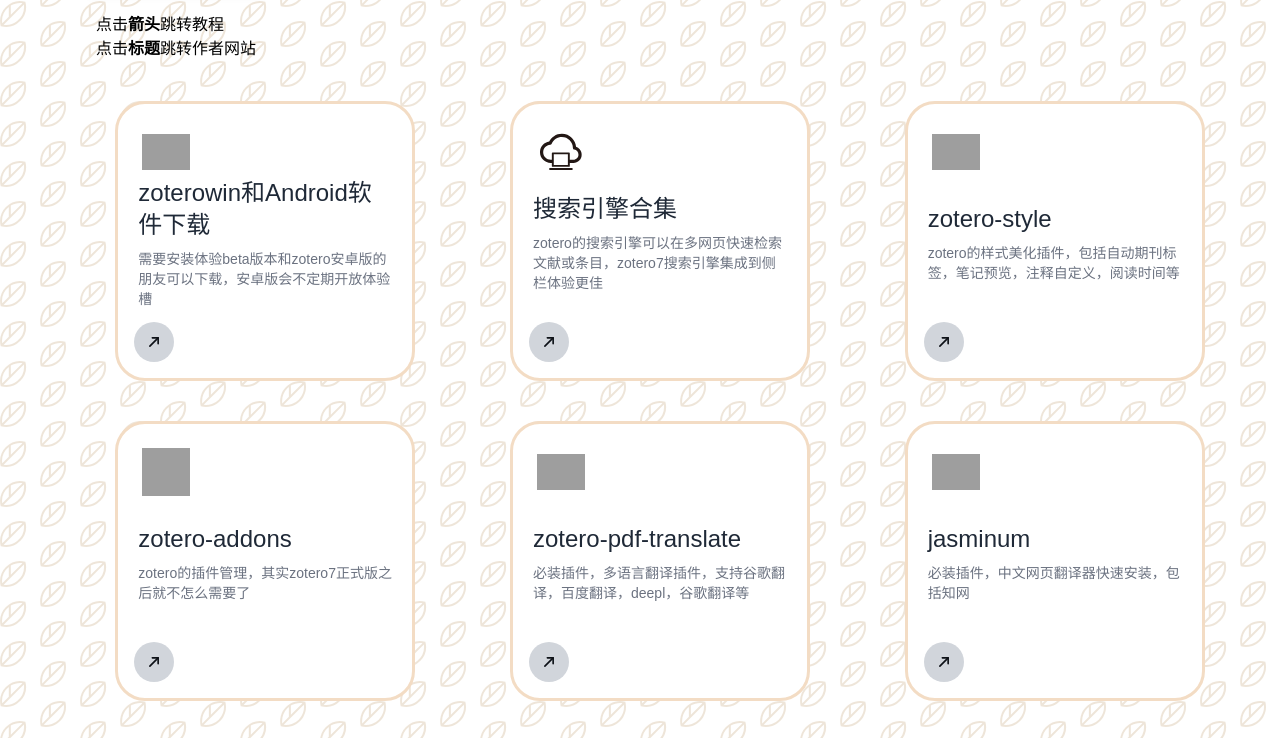
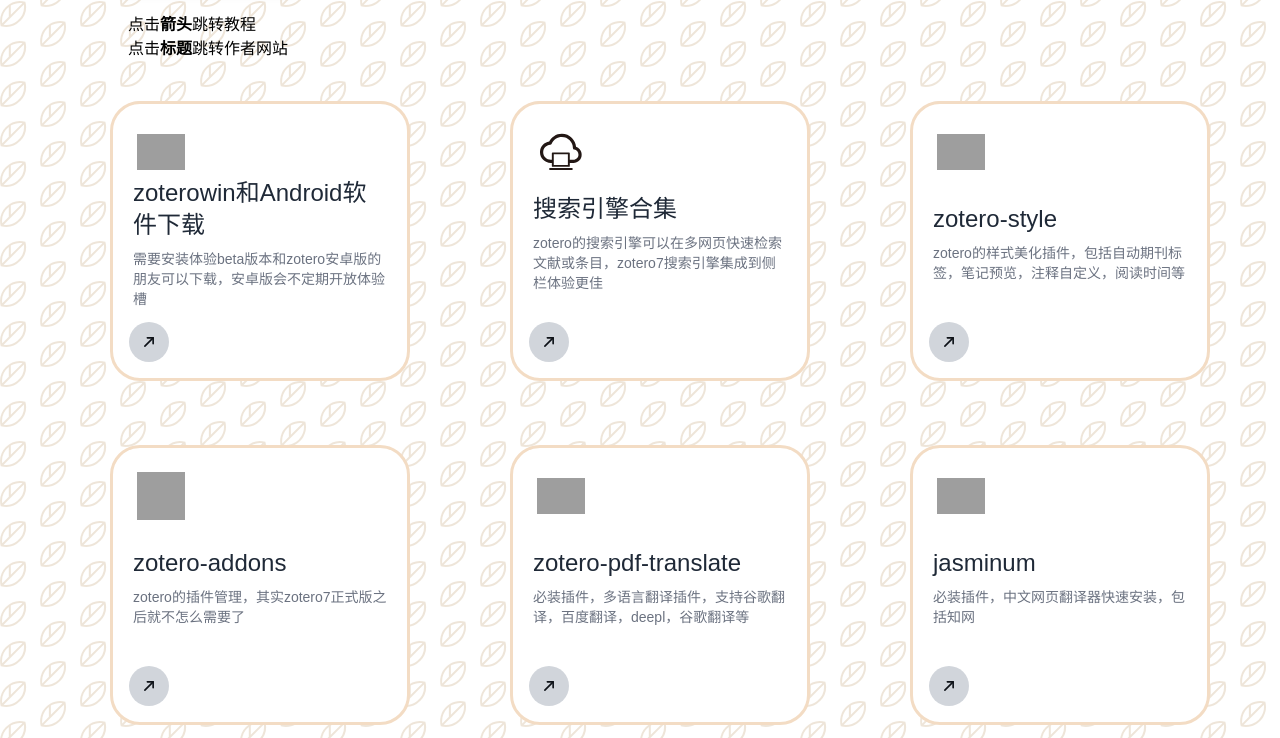
Before and after one commit to KangWang42/95-zotplu, a website: page index.html in a window 1280 px wide. Shown: the part 59-797 px from the top of the page. Drawn offline with Linux system fonts and the light colour scheme; grey boxes are pictures that could not be loaded.

Commit message:
修改布局

```diff
--- a/css/style.css
+++ b/css/style.css
@@ -30,6 +30,8 @@
   transition-delay: 200ms;
   scale: 105%;
   transition-duration: 400ms;
+  transition-behavior: smooth;
+
 }
 
 @media screen and(max-width:700px) {
@@ -293,7 +295,6 @@
 
 @media (min-width: 500px) {
   .container {
-    width: 100% !important;
     max-width: 100%!important;
     margin: 0px;
   }
--- a/index.html
+++ b/index.html
@@ -13,7 +13,7 @@
     <div class="container  px-0">
 
         <button
-            class="ml-20 mb-4  bg-white text-center w-48 rounded-2xl h-14 relative text-black text-xl font-semibold group"
+            class="ml-28 mb-4  bg-white text-center w-48 rounded-2xl h-14 relative text-black text-xl font-semibold group"
             type="button" onclick="window.location.href='https://wk8686.top'">
             <div
                 class="bg-green-400 rounded-xl h-12 w-1/4 flex items-center justify-center absolute left-1 top-[4px] group-hover:w-[184px] z-10 duration-500">
@@ -27,7 +27,7 @@
             <p class="translate-x-2">Go Back</p>
         </button>
 
-        <div class="ml-16  mb-10">
+        <div class="ml-24  mb-10">
             <h1 class="ml-8">点击<b>箭头</b>跳转教程</h1>
             <h1 class="ml-8 ">点击<b>标题</b>跳转作者网站</h1>
         </div>
@@ -70,7 +70,7 @@
           class="hidden group-hover:block fixed top-20 right-2 transform -translate-x-1/2 w-60 border border-gray-300 rounded-lg shadow-lg z-10"
         />
       </div>
-        <div class="cardbind ml-20 mr-10 mx-auto flex flex-wrap gap-x-6 justify-around gap-y-10">
+        <div class="cardbind ml-20 mr-10 mx-auto flex flex-wrap gap-x-10 justify-around gap-y-16">
 
             <div
                 class="bg-white w-[300px] rounded-[30px] flex flex-col justify-center hover:shadow-lg min-h-[280px] dark:bg-gray-800 dark:text-white items-start relative group">
```
Also changed, not shown: src/output.css.
